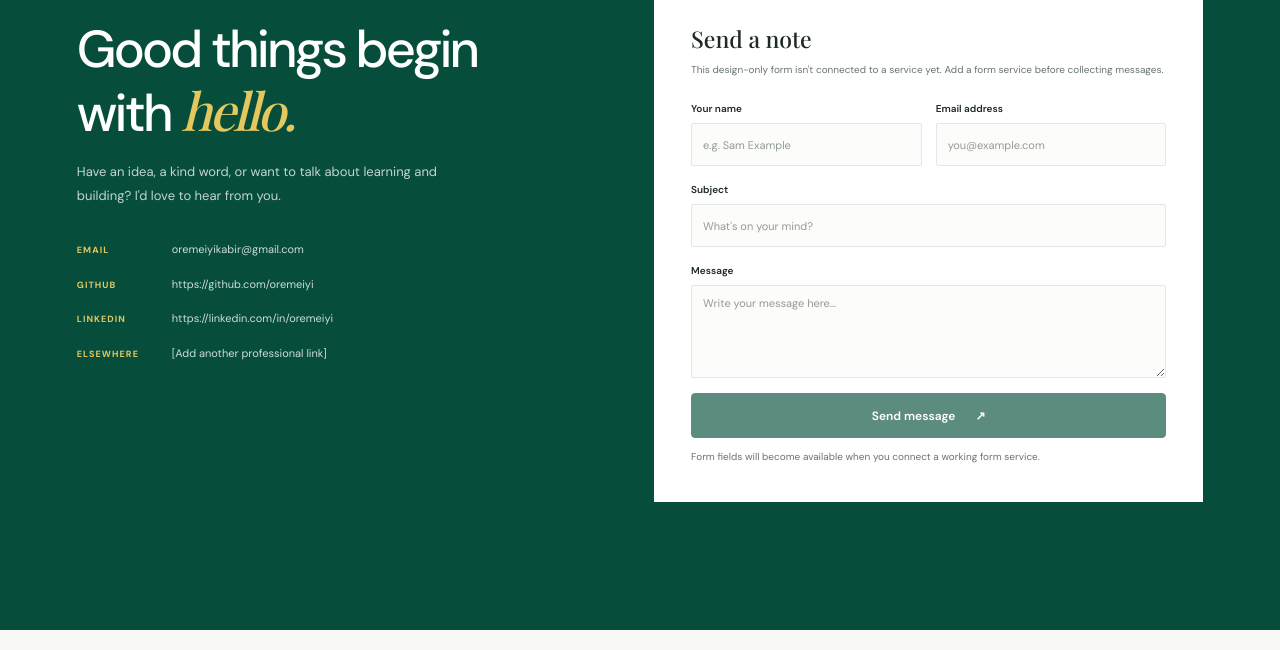
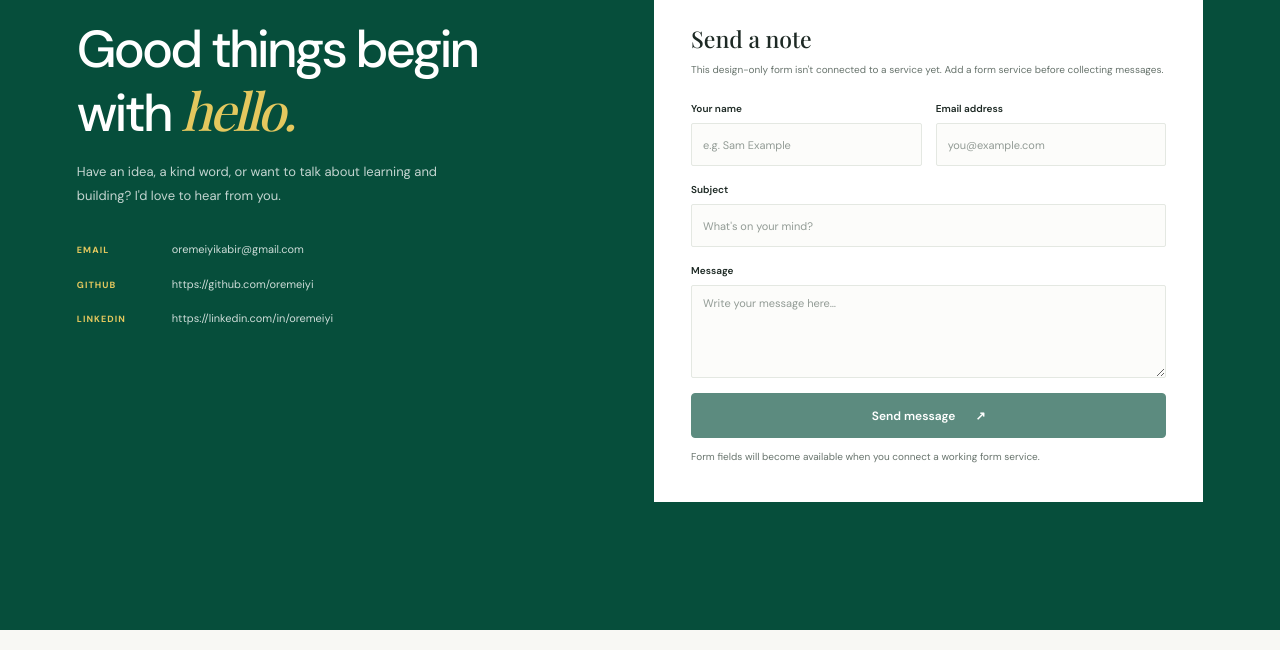
Before and after one commit to oremeiyi/my_portfolio, a plain HTML site: page index.html in a window 1280 px wide. Shown: the part 3927-4577 px from the top of the page. Drawn offline with nearby package versions, Linux system fonts and the light colour scheme.

Commit message:
Remove ELSEWHERE contact item
Removed ELSEWHERE contact item from the contact section.

```diff
--- a/index.html
+++ b/index.html
@@ -250,8 +250,8 @@
               <span class="contact-placeholder">https://linkedin.com/in/oremeiyi</span>
             </div>
             <div class="contact-item">
-              <span class="contact-label">ELSEWHERE</span>
-              <span class="contact-placeholder">[Add another professional link]</span>
+              <span class="contact-label"></span>
+              <span class="contact-placeholder"></span>
             </div>
           </div>
         </div>
```
